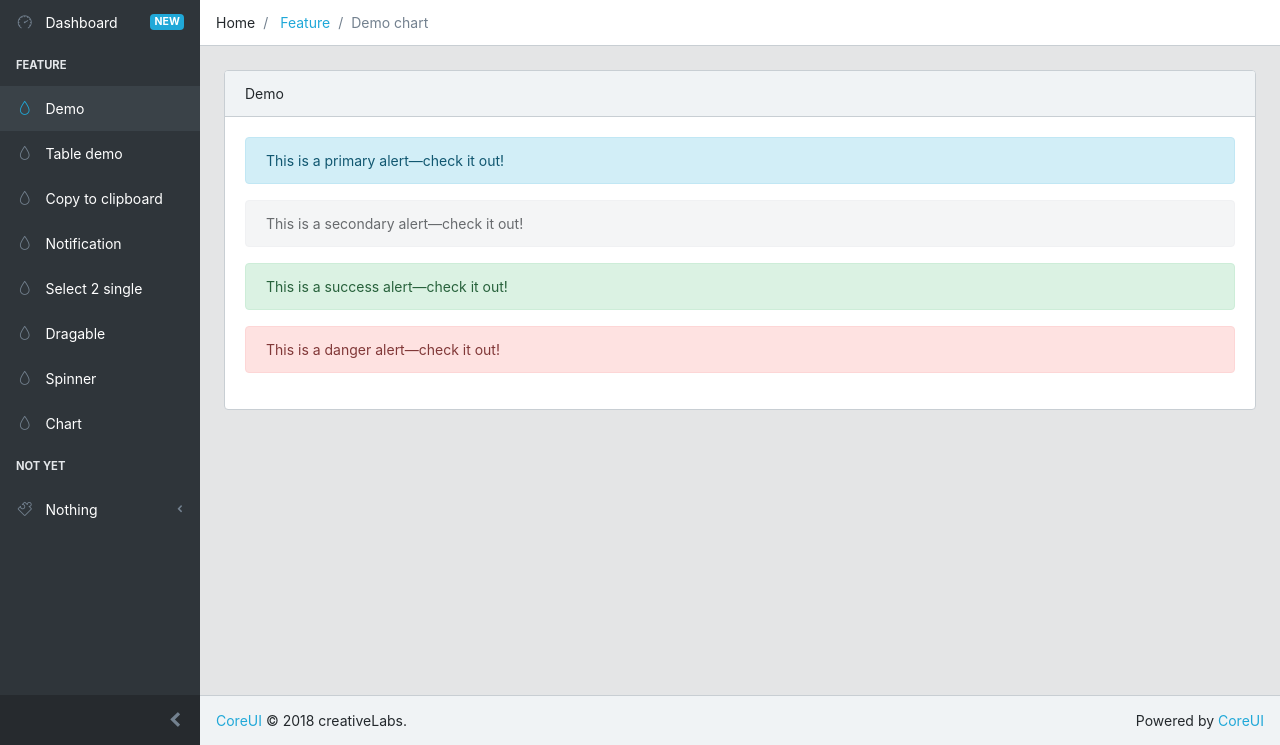
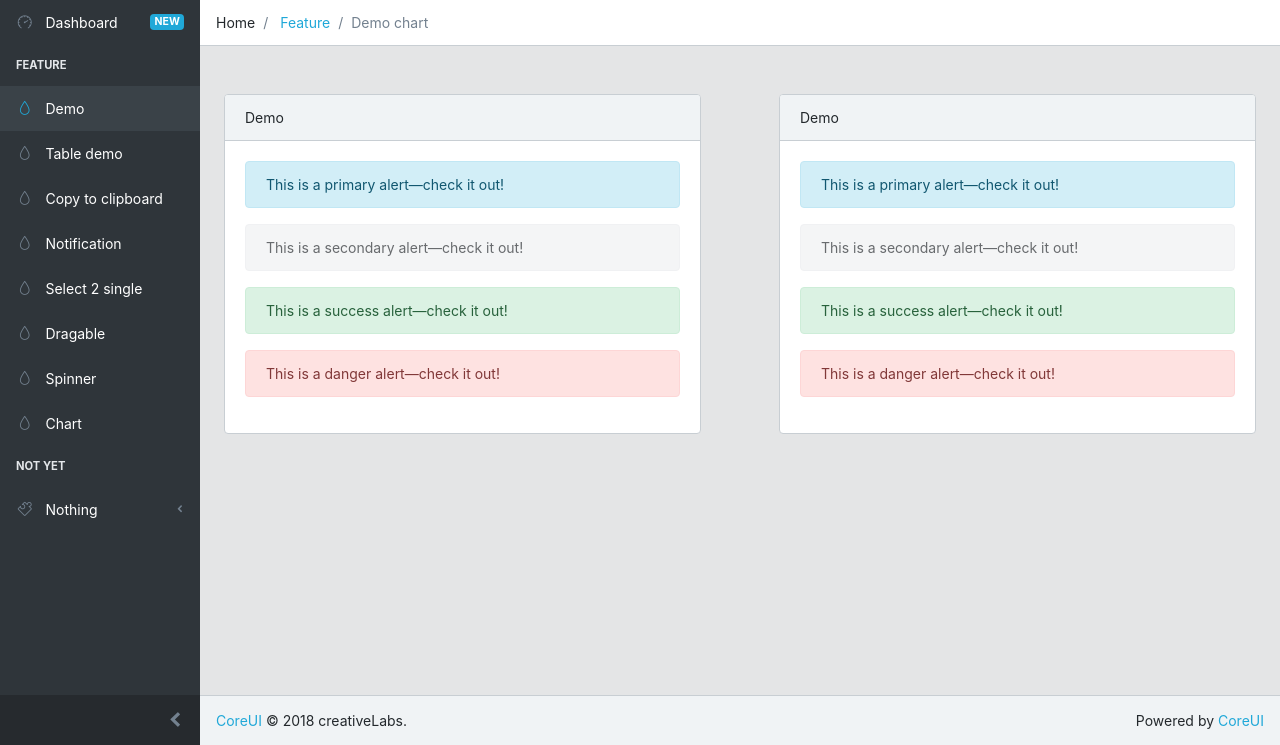
Before and after one commit to nguyenthingoctran/myTL, a Django app: page /home/demo in a window 1280 px wide. Shown: the part 55-800 px from the top of the page. Run offline with Django 3.2, Linux system fonts and the light colour scheme; some libraries are stand-ins or nearby versions.

Commit message:
15/4/2019 1

```diff
--- a/templates/html/demoFrontent/demo.html
+++ b/templates/html/demoFrontent/demo.html
@@ -13,6 +13,8 @@
 {% endblock  %}
 
 {% block content %}
+  <div class="row">
+    <div class="col-6">
       <div class="card m-4">
         <div class="card-header">
             Demo
@@ -32,12 +34,36 @@
               </div>
         </div>
       </div>
+    </div>
+    <div class="col-6">
+      <div class="card m-4">
+        <div class="card-header">
+            Demo
+        </div>
+        <div class="card-body">
+            <div class="alert alert-primary" role="alert">
+                This is a primary alert—check it out!
+              </div>
+              <div class="alert alert-secondary" role="alert">
+                This is a secondary alert—check it out!
+              </div>
+              <div class="alert alert-success" role="alert">
+                This is a success alert—check it out!
+              </div>
+              <div class="alert alert-danger" role="alert">
+                This is a danger alert—check it out!
+              </div>
+        </div>
+      </div>
+    </div>
+  </div>
+
 <script>
 $(document).ready(function(){
     $( ".card-body" ).sortable({
-        classes: {
-            "ui-sortable": "highlight"
-        }
+      helper: "clone",
+      connectWith: '.card-body',
+
     });
 });
 </script>
```
Lines whose indentation alone changed are shown as unchanged.
